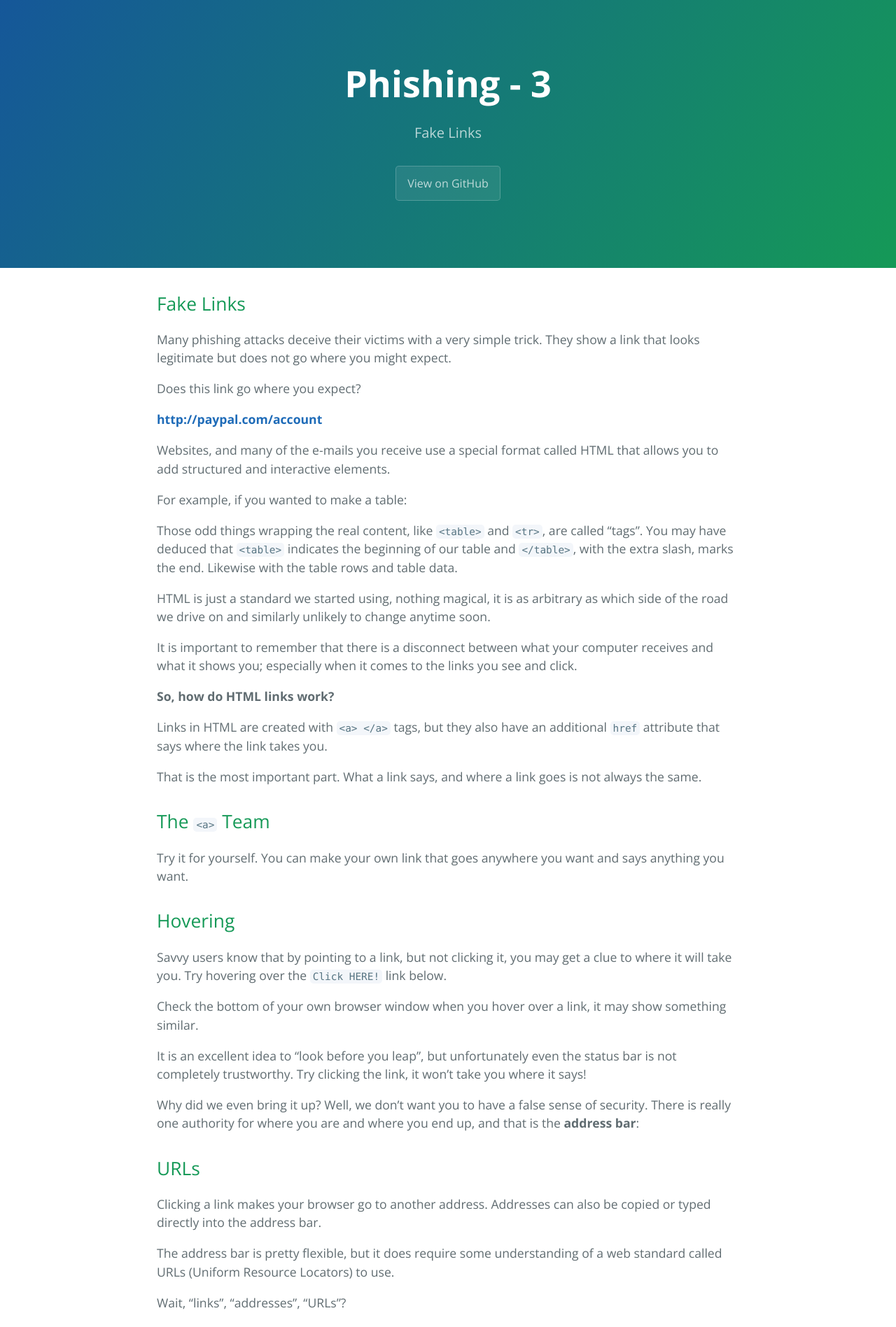
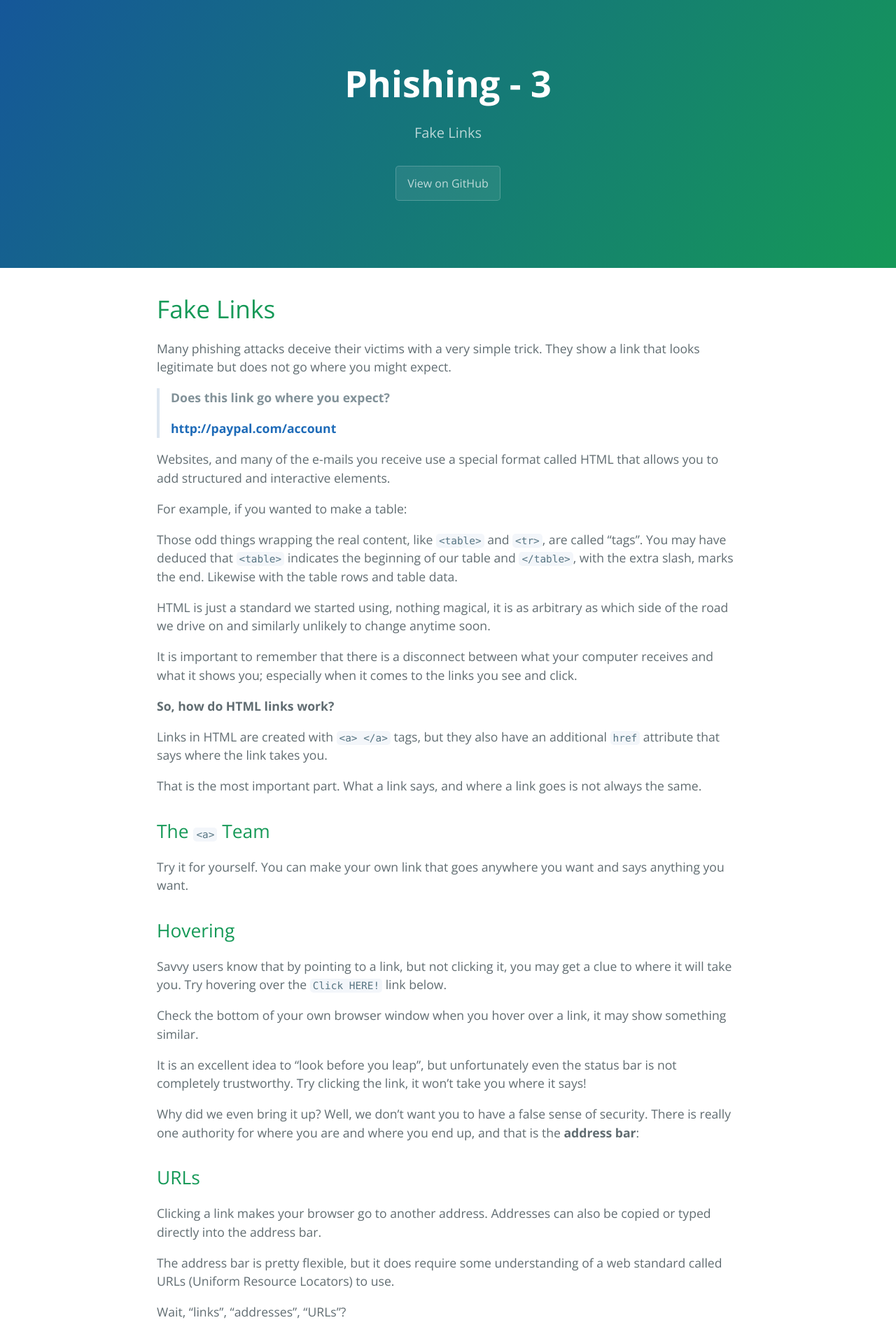
Before and after one commit to ugacyberarch/manual, a Jekyll site: the page built from fake_links.md, in a window 1280 px wide. Shown: the top 1897 px of the page at 70% size. Built offline with Jekyll 4.4.1, drawn with Linux system fonts in a browser that asks for light colours.

```diff
--- a/fake_links.md
+++ b/fake_links.md
@@ -4,13 +4,13 @@ title: Phishing - 3
 description: Fake Links
 
 ---
-## Fake Links
+# Fake Links
 
 Many phishing attacks deceive their victims with a very simple trick. They show a link that looks legitimate but does not go where you might expect.
 
-Does this link go where you expect?
-
-[**http://paypal.com/account**](https://en.wikipedia.org/wiki/Phishing "http://paypal.com/account")
+> **Does this link go where you expect?**
+>
+> [**http://paypal.com/account**](https://en.wikipedia.org/wiki/Phishing "http://paypal.com/account")
 
 Websites, and many of the e-mails you receive use a special format called HTML that allows you to add structured and interactive elements.
 
```
